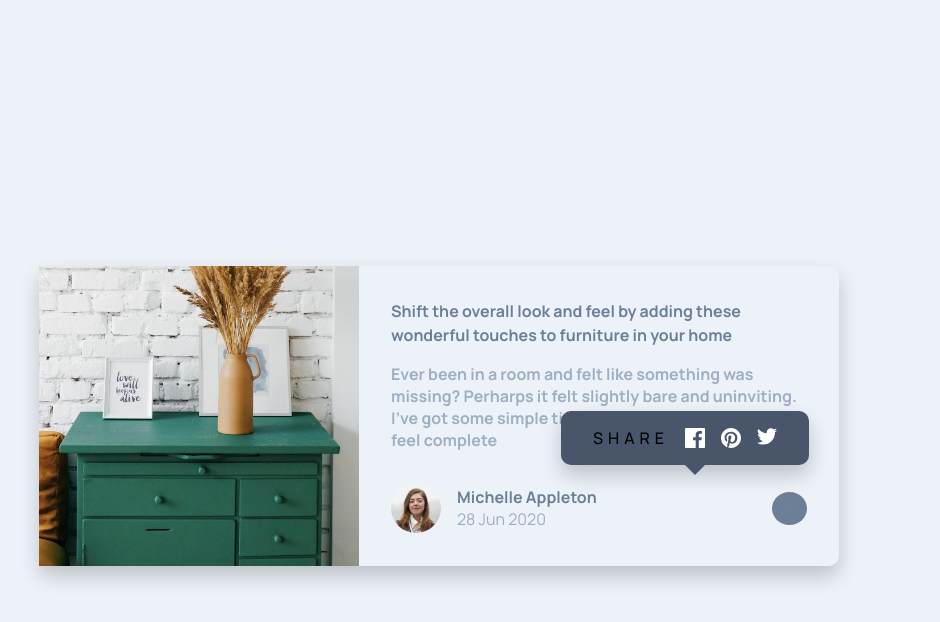
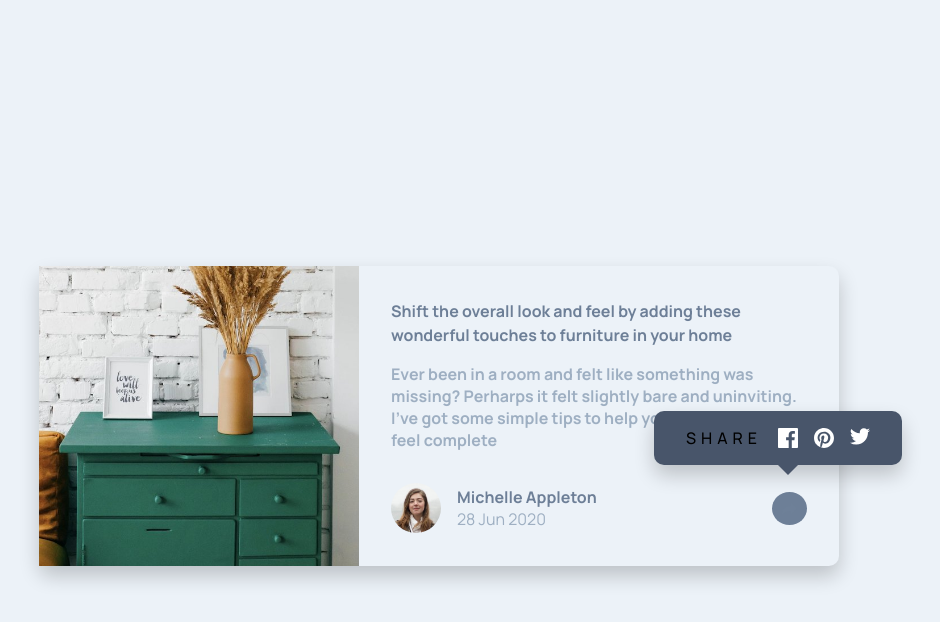
Before and after one commit to DhirtyHefty/Article-Preview, a plain HTML site: page index.html in a window 1280 px wide. Both pictures are taken after a click on the button 990 px from the left and 508 px from the top of the page. Shown: the whole page, without its empty margins (201-1141 px from the left). Drawn offline with Linux system fonts and the light colour scheme.

Commit message:
done fixing the positioning of the share-popup

```diff
--- a/style.css
+++ b/style.css
@@ -212,11 +212,12 @@ body {
     .share-popup{
         position: absolute;
         bottom: 100px;
-        right: 30px;
+        right: -63px;
         margin: 0;
         padding: 1rem 2rem;
         border-radius: 10px;
         box-shadow: 0 10px 20px rgba(0,0,0,0.2);
+        z-index: 10;
     }
 
     /*remove second share button*/
```
